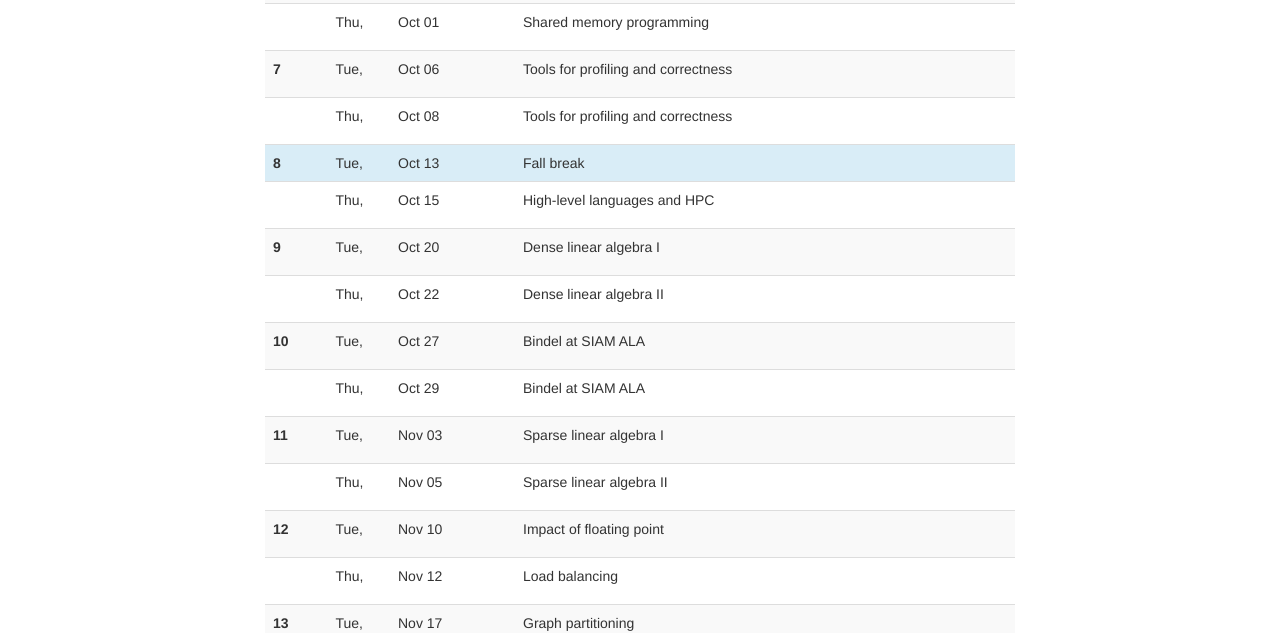
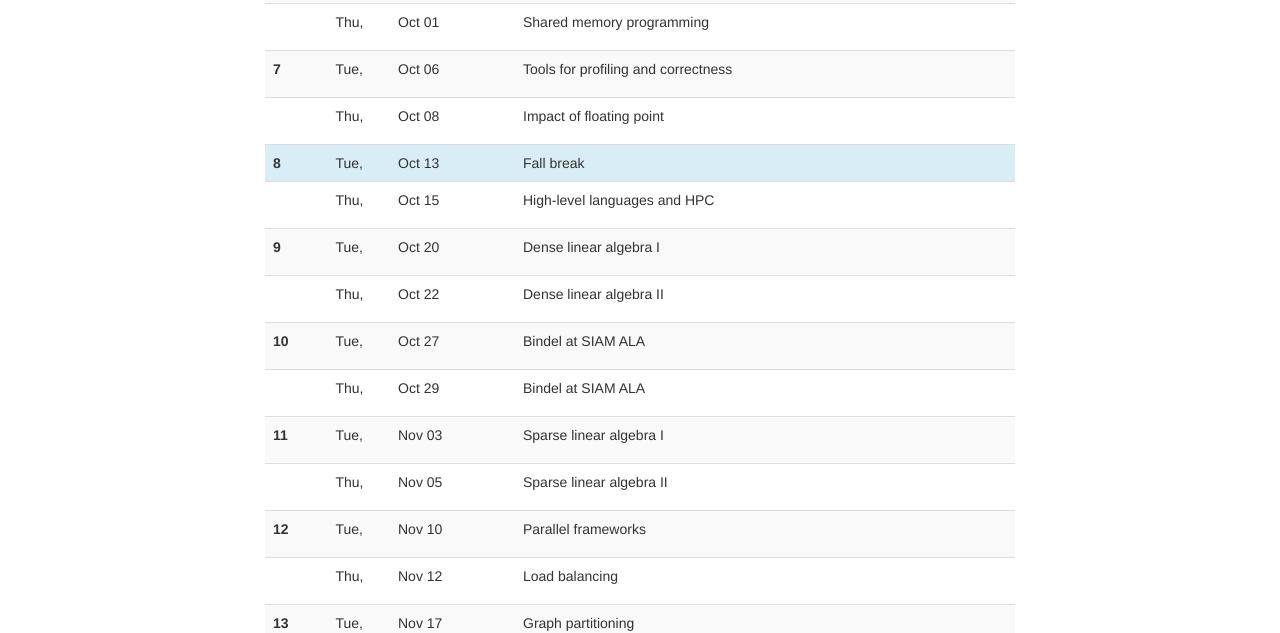
Before and after one commit to cornell-cs5220-f15/cornell-cs5220-f15.github.io, a Jekyll site: the page built from schedule.html, in a window 1280 px wide and 900 px high, scrolled down 619 px. Shown: the part 152-785 px from the top of the window. Built offline with Jekyll 4.4.1, drawn with Linux system fonts in a browser that asks for light colours; nearby versions of some CDN libraries.

Commit message:
Rejiggered planned schedule to add parallel frameworks module.

```diff
--- a/_data/lectures.yml
+++ b/_data/lectures.yml
@@ -68,7 +68,7 @@
   info: Tools for profiling and correctness
 -
   date: 2015-10-08
-  info: Tools for profiling and correctness
+  info: Impact of floating point
 #
 # ==================
 # Week 7
@@ -115,7 +115,7 @@
 #
 -
   date: 2015-11-10
-  info: Impact of floating point
+  info: Parallel frameworks
 -
   date: 2015-11-12
   info: Load balancing
```
